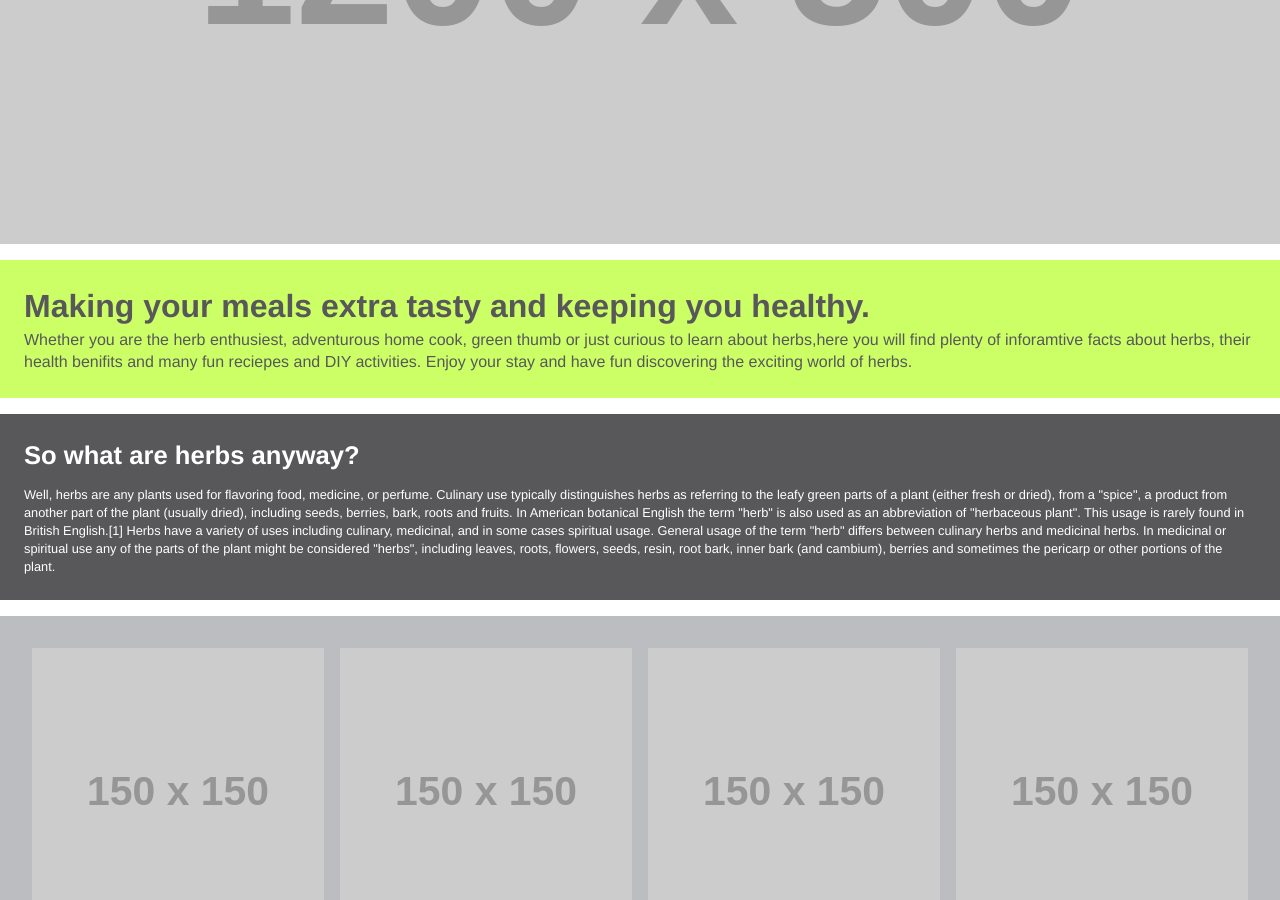
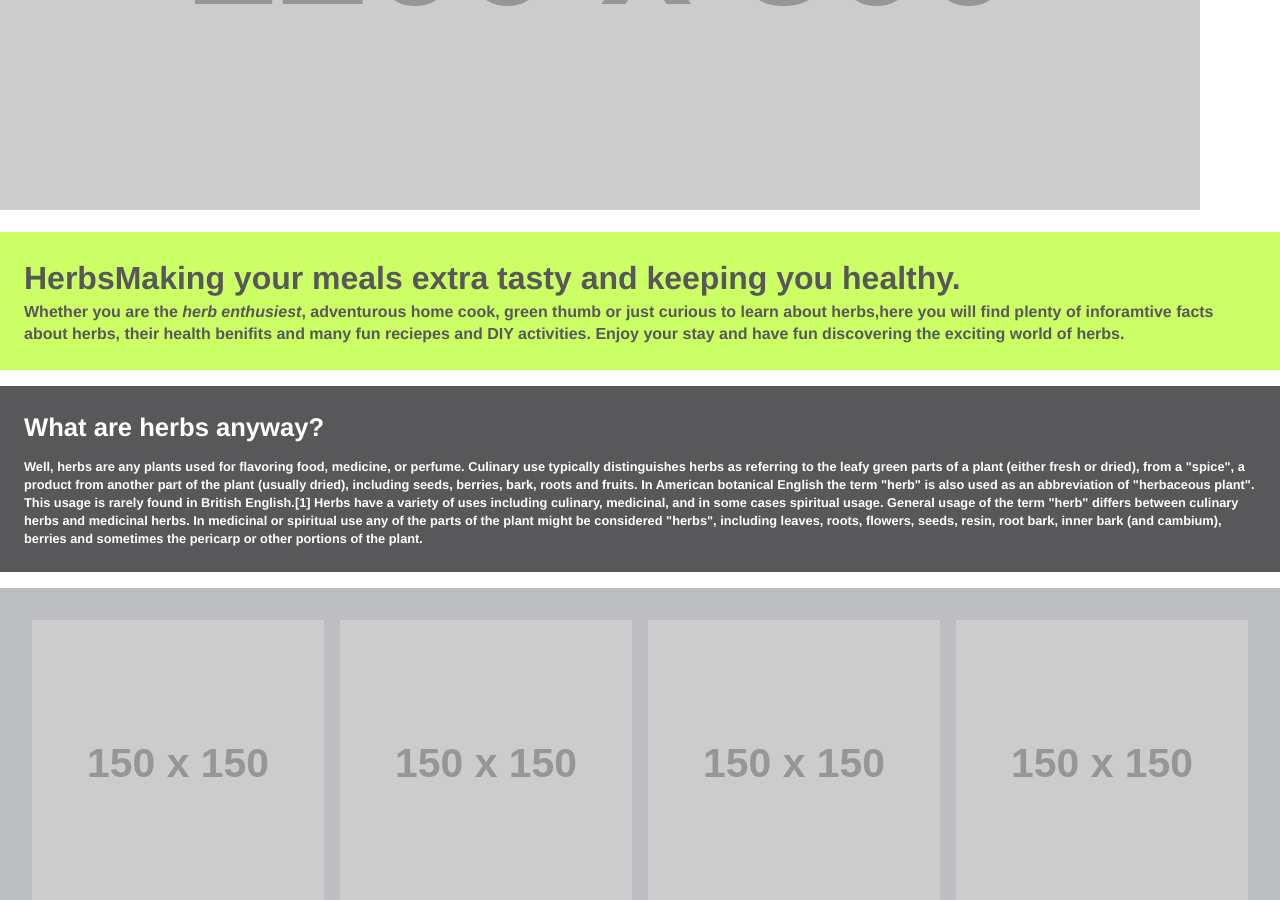
Before and after one commit to CeltaRiden/large-data-website, a Jekyll site: the page built from index.html, in a window 1280 px wide and 900 px high, scrolled down 685 px. Built offline with Jekyll 4.4.1, drawn with Linux system fonts in a browser that asks for light colours; Markdown is read by kramdown in place of the engine named in the settings.

Commit message:
added h1 tag titles and strong tags to index.html

```diff
--- a/index.html
+++ b/index.html
@@ -4,7 +4,7 @@
 ---
 
 	<div  class="home-img">
-		<img src="http://placehold.it/1200x500" alt="">
+		<h1><img src="http://placehold.it/1200x500" alt=""></h1>
 			<!-- Hide figure whenever it goes onto mobile site. -->
 	</div>
 
@@ -14,9 +14,9 @@
 	<div class="intro">
 
 
-		<h2>Making your meals extra tasty and keeping you healthy.</h2>
+		<h2><strong>Herbs<strong>Making your meals extra tasty and keeping you healthy.</h2>
 
-		<p>Whether you are the herb enthusiest, adventurous home cook, green thumb or just curious to learn about
+		<p>Whether you are the <em>herb enthusiest</em>, adventurous home cook, green thumb or just curious to learn about
 herbs,here you will find plenty of inforamtive facts about herbs, their health benifits and many fun reciepes and DIY activities. Enjoy your stay and have fun discovering the exciting world of herbs.
 		</p>
 
@@ -27,7 +27,7 @@
 
 	<div class="about">
 
-		<h3>So what are herbs anyway?</h3>
+		<h3>What are herbs anyway?</h3>
 		<p>Well, herbs are any plants used for flavoring food, medicine, or perfume. Culinary use typically distinguishes herbs as referring to the leafy green parts of a plant (either fresh or dried), from a "spice", a product from another part of the plant (usually dried), including seeds, berries, bark, roots and fruits.
 In American botanical English the term "herb" is also used as an abbreviation of "herbaceous plant". This usage is rarely found in British English.[1]
 Herbs have a variety of uses including culinary, medicinal, and in some cases spiritual usage. General usage of the term "herb" differs between culinary herbs and medicinal herbs. In medicinal or spiritual use any of the parts of the plant might be considered "herbs", including leaves, roots, flowers, seeds, resin, root bark, inner bark (and cambium), berries and sometimes the pericarp or other portions of the plant.</p>
```
